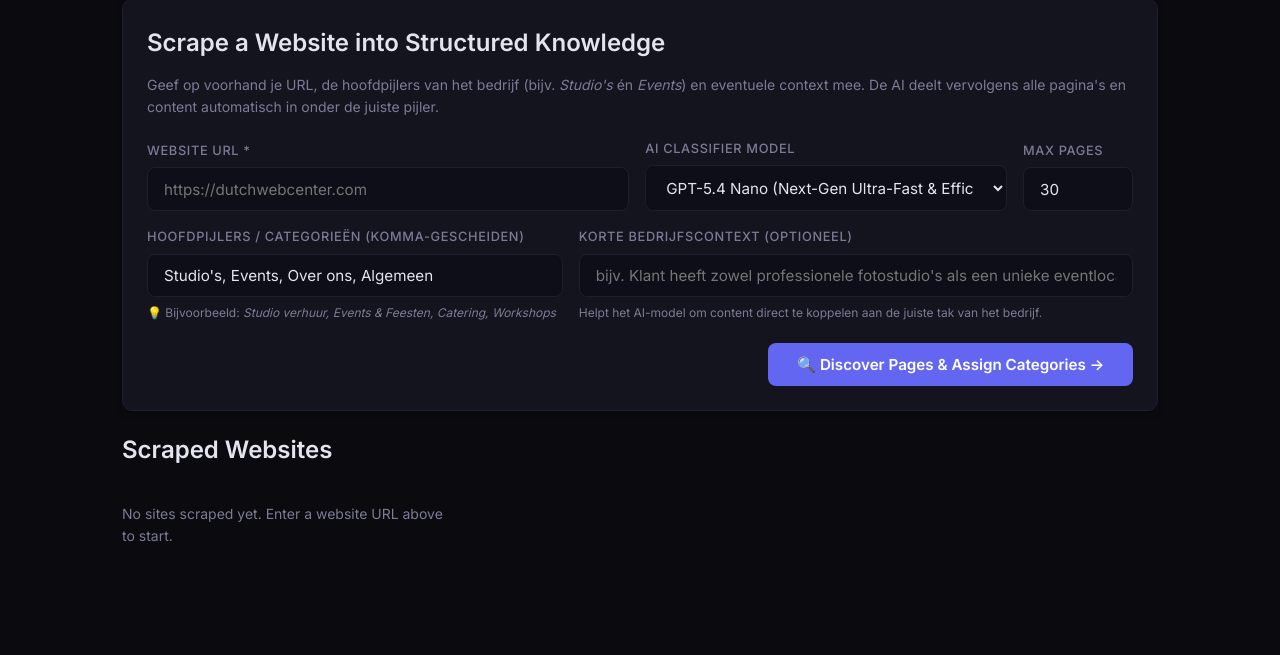
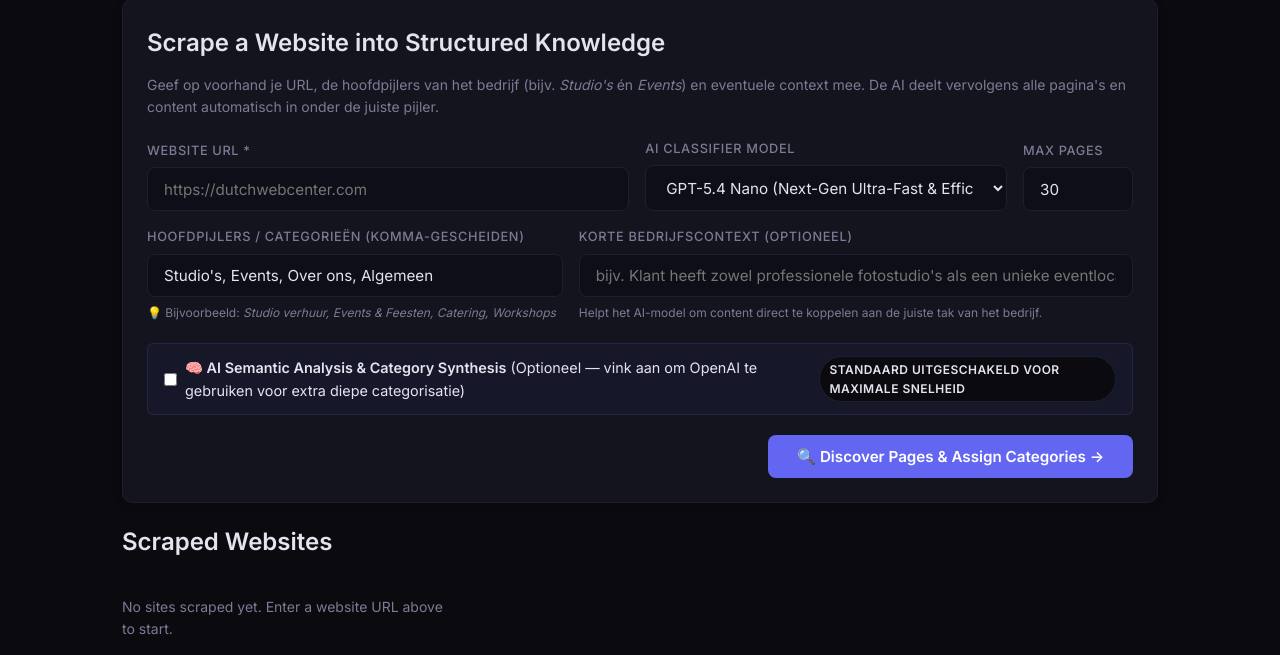
Before and after one commit to johandhss/aiscraper, a Flask app: page / in a window 1280 px wide. Shown: the part 121-776 px from the top of the page. Before the commit the page ends 663 px from the top, so only its background shows below. Run offline with Flask 3, Linux system fonts and the light colour scheme; parts of the project's set-up code (start-up, migrations or seed data) failed here and were passed over; some libraries are stand-ins or nearby versions.

Commit message:
feat: optional AI analysis toggle, fix NameError os in parser, 5s image timeout, and fast heuristic scraping

```diff
--- a/app.py
+++ b/app.py
@@ -124,6 +124,7 @@ def crawl():
     openai_model = request.form.get("openai_model", "gpt-4o-mini")
     categories_input = request.form.get("categories", "").strip()
     business_context = request.form.get("business_context", "").strip()
+    enable_ai = request.form.get("enable_ai") in ["1", "true", "on", "yes"]
 
     if not url:
         flash("Website URL is required", "error")
@@ -160,13 +161,25 @@ def crawl():
         flash(f"Could not discover any pages on {domain}. Please verify the URL.", "error")
         return redirect(url_for("index"))
 
-    # AI category matching with mini-analysis
-    category_matches = match_pages_to_categories(
-        pages_list=pages_preview,
-        predefined_categories=category_list,
-        business_context=business_context,
-        model=openai_model
-    )
+    # Category matching (AI or instant keyword heuristics)
+    if enable_ai and os.environ.get("OPENAI_API_KEY"):
+        category_matches = match_pages_to_categories(
+            pages_list=pages_preview,
+            predefined_categories=category_list,
+            business_context=business_context,
+            model=openai_model
+        )
+    else:
+        category_matches = {}
+        for p in pages_preview:
+            matched = category_list[0]
+            p_text = f"{p.get('path', '')} {p.get('title', '')} {p.get('h1', '')}".lower()
+            for c in category_list:
+                c_clean = c.lower().strip()
+                if any(w in p_text for w in c_clean.split() if len(w) > 3):
+                    matched = c
+                    break
+            category_matches[p["url"]] = matched
 
     for p in pages_preview:
         p["assigned_category"] = category_matches.get(p["url"], category_list[0])
@@ -183,7 +196,8 @@ def crawl():
         business_context=business_context,
         models=models,
         selected_model=openai_model,
-        has_openai_key=has_openai_key
+        has_openai_key=has_openai_key,
+        enable_ai=enable_ai
     )
 
 
@@ -192,10 +206,11 @@ def crawl():
 def scrape_execute():
     start_url = request.form.get("start_url", "").strip()
     domain = request.form.get("domain", "").strip()
-    openai_model = request.form.get("openai_model", "gpt-5.4-nano")
+    openai_model = request.form.get("openai_model", "gpt-4o-mini")
     business_context = request.form.get("business_context", "").strip()
     global_instructions = request.form.get("global_instructions", "").strip()
     all_categories_str = request.form.get("all_categories", "").strip()
+    enable_ai = request.form.get("enable_ai") in ["1", "true", "on", "yes"]
 
     # Collect categories
     categories_set = []
@@ -241,7 +256,7 @@ def scrape_execute():
 
     thread = threading.Thread(
         target=_run_full_scrape_job,
-        args=(job_id, start_url, domain, pages_to_scrape, categories_set, business_context, openai_model),
+        args=(job_id, start_url, domain, pages_to_scrape, categories_set, business_context, openai_model, enable_ai),
         daemon=True
     )
     thread.start()
@@ -264,7 +279,7 @@ def _add_event(job_id, phase, current, total, url, message=""):
 
 
 
-def _scrape_single_page_worker(p_info, site_id, domain, category_map, openai_model, job_id, total_pages, shared_state):
+def _scrape_single_page_worker(p_info, site_id, domain, category_map, openai_model, job_id, total_pages, shared_state, enable_ai=True):
     """Worker task to scrape a single page concurrently with thread-safe progress reporting."""
     page_url = p_info["url"]
     path = p_info["path"]
@@ -307,7 +322,8 @@ def _scrape_single_page_worker(p_info, site_id, domain, category_map, openai_mod
             category_name=cat_name,
             scrape_instructions=instructions,
             openai_model=openai_model,
-            progress_callback=page_progress_callback
+            progress_callback=page_progress_callback,
+            enable_ai=enable_ai
         )
     except Exception as e:
         parsed_data = {"error": str(e)}
@@ -387,7 +403,7 @@ def _scrape_single_page_worker(p_info, site_id, domain, category_map, openai_mod
     return parsed_data
 
 
-def _run_full_scrape_job(job_id, start_url, domain, pages_to_scrape, categories_list, business_context, openai_model):
+def _run_full_scrape_job(job_id, start_url, domain, pages_to_scrape, categories_list, business_context, openai_model, enable_ai=True):
     try:
         total_pages = len(pages_to_scrape)
         concurrency = get_max_concurrent_scrapers()
@@ -397,7 +413,7 @@ def _run_full_scrape_job(job_id, start_url, domain, pages_to_scrape, categories_
         site = upsert_site(
             domain=domain,
             name=domain,
-            openai_model=openai_model,
+            openai_model=openai_model if enable_ai else "heuristic",
             business_context=business_context,
             predefined_categories=categories_list
         )
@@ -440,7 +456,7 @@ def _run_full_scrape_job(job_id, start_url, domain, pages_to_scrape, categories_
             futures = [
                 executor.submit(
                     _scrape_single_page_worker,
-                    p_info, site_id, domain, category_map, openai_model, job_id, total_pages, shared_state
+                    p_info, site_id, domain, category_map, openai_model, job_id, total_pages, shared_state, enable_ai
                 )
                 for p_info in pages_to_scrape
             ]
@@ -449,23 +465,35 @@ def _run_full_scrape_job(job_id, start_url, domain, pages_to_scrape, categories_
         scraped_count = shared_state["scraped_count"]
         error_count = shared_state["error_count"]
 
-        # 4. Post-scrape: Category AI Synthesis
-        _add_event(job_id, "synthesis", total_pages, total_pages, start_url, "Synthesizing business category overviews & USPs...")
-        for cat_name, cat_pages in shared_state["scraped_pages_by_category"].items():
-            cat_id = category_map.get(cat_name)
-            if cat_id and cat_pages:
-                synthesis = generate_category_synthesis(
-                    category_name=cat_name,
-                    category_content_list=cat_pages,
-                    business_context=business_context,
-                    model=openai_model
-                )
-                update_category_synthesis(
-                    category_id=cat_id,
-                    summary=synthesis.get("summary", ""),
-                    target_audience=synthesis.get("target_audience", ""),
-                    usps=synthesis.get("usps", [])
-                )
+        # 4. Post-scrape: Category AI Synthesis (or fast heuristic overview)
+        if enable_ai and os.environ.get("OPENAI_API_KEY"):
+            _add_event(job_id, "synthesis", total_pages, total_pages, start_url, "Synthesizing business category overviews & USPs with AI...")
+            for cat_name, cat_pages in shared_state["scraped_pages_by_category"].items():
+                cat_id = category_map.get(cat_name)
+                if cat_id and cat_pages:
+                    synthesis = generate_category_synthesis(
+                        category_name=cat_name,
+                        category_content_list=cat_pages,
+                        business_context=business_context,
+                        model=openai_model
+                    )
+                    update_category_synthesis(
+                        category_id=cat_id,
+                        summary=synthesis.get("summary", ""),
+                        target_audience=synthesis.get("target_audience", ""),
+                        usps=synthesis.get("usps", [])
+                    )
+        else:
+            _add_event(job_id, "synthesis", total_pages, total_pages, start_url, "Finalizing category knowledge pillars...")
+            for cat_name, cat_pages in shared_state["scraped_pages_by_category"].items():
+                cat_id = category_map.get(cat_name)
+                if cat_id and cat_pages:
+                    update_category_synthesis(
+                        category_id=cat_id,
+                        summary=f"Bedrijfspijler {cat_name} ({len(cat_pages)} pagina's)",
+                        target_audience="Doelgroep & geïnteresseerden",
+                        usps=[p["title"] for p in cat_pages[:3] if p.get("title")]
+                    )
 
         msg = f"Successfully scraped {scraped_count} pages across {len(categories_list)} business categories from {domain}"
         if error_count > 0:
--- a/scraper/image_handler.py
+++ b/scraper/image_handler.py
@@ -93,7 +93,7 @@ def process_and_upload_image(img_url, base_url, page_id, site_domain, alt_text="
 
     try:
         scraper = _get_scraper()
-        res = scraper.get(full_url, timeout=12)
+        res = scraper.get(full_url, timeout=5)
         if res.status_code == 200 and len(res.content) > 0:
             file_bytes = res.content
             file_size = len(file_bytes)
--- a/templates/index.html
+++ b/templates/index.html
@@ -106,6 +106,15 @@
             </div>
         </div>
 
+        <!-- Row 3: AI Toggle -->
+        <div style="margin-bottom: 1.25rem; display: flex; align-items: center; justify-content: space-between; background: rgba(99, 102, 241, 0.05); padding: 0.75rem 1rem; border-radius: 6px; border: 1px solid rgba(99, 102, 241, 0.15);">
+            <label style="margin: 0; display: flex; align-items: center; gap: 0.5rem; cursor: pointer; font-size: 0.9rem;">
+                <input type="checkbox" name="enable_ai" id="enable_ai" value="1" style="width: auto; margin: 0;">
+                <span><strong>🧠 AI Semantic Analysis & Category Synthesis</strong> (Optioneel — vink aan om OpenAI te gebruiken voor extra diepe categorisatie)</span>
+            </label>
+            <span class="badge" style="font-size: 0.75rem; background: var(--bg); border: 1px solid var(--border);">Standaard uitgeschakeld voor maximale snelheid</span>
+        </div>
+
         <div style="text-align: right;">
             <button type="submit" id="discover-btn" style="font-size: 0.95rem; padding: 0.75rem 1.8rem;">
                 🔍 Discover Pages & Assign Categories &rarr;
```
Also changed, not shown: scraper/parser.py (+63 -47 lines), templates/configure.html (+7 -1 lines).
